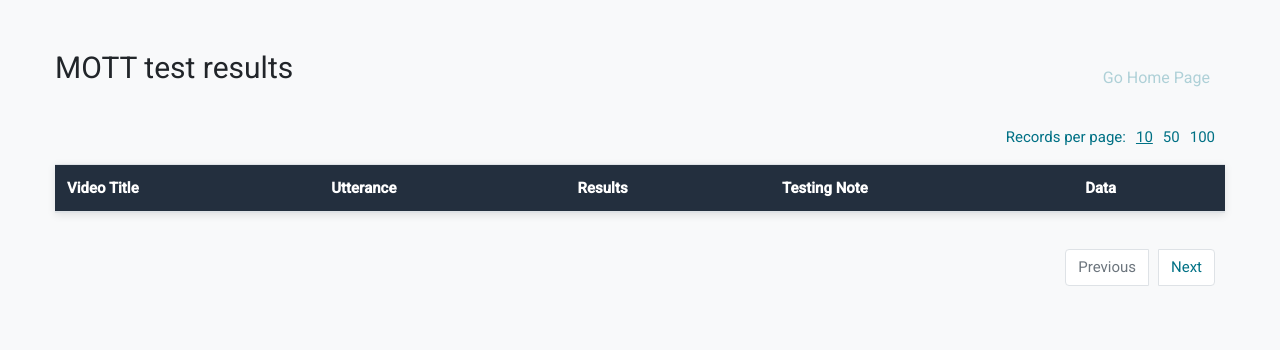
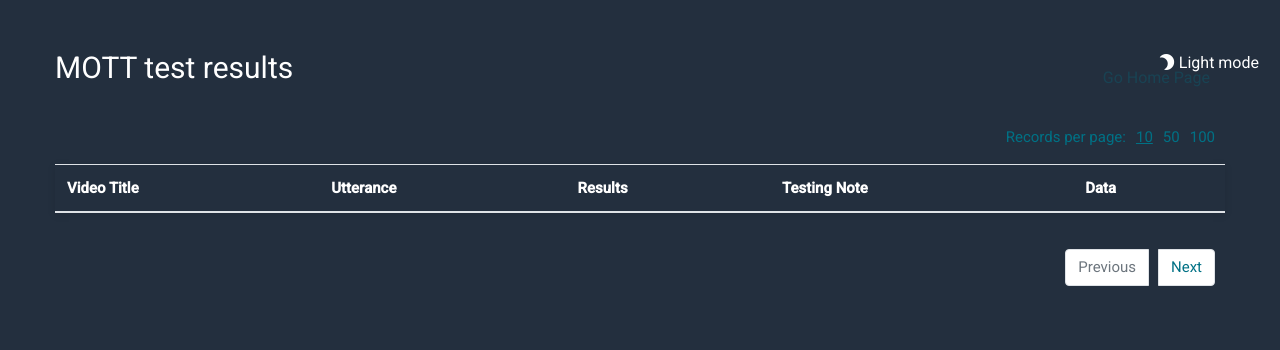
Before and after one commit to chy34hello/OneStopMott, a Flask app: page /search in a window 1280 px wide. Shown: the top 350 px of the page. Run offline with Flask 2, Linux system fonts and the light colour scheme; data that the repository does not hold is empty; some libraries are stand-ins or nearby versions.

Commit message:
More Function added

```diff
--- a/app.py
+++ b/app.py
@@ -1,9 +1,10 @@
 import math
 import sys
-from flask import Flask, render_template, request
+from flask import Flask, render_template, request, session
 from flaskext.mysql import MySQL
 
 app = Flask(__name__)
+app.secret_key = 'MottInProgress'
 
 # Configure MySQL connection
 app.config['MYSQL_DATABASE_HOST'] = 'localhost'
@@ -23,17 +24,38 @@
     cur.close()
     return render_template('index.html', dates=dates)
 
-@app.route('/search_by_date', methods=['POST'])
+@app.route('/search_by_date', methods=['POST', 'GET'])
 def search_by_date():
     try:
-        selected_date = request.form['date']
+        if request.method == 'POST':
+            selected_date = request.form['date']
+            failed_test_cases = request.form.get('failed_test_cases') == '1'
+            session['selected_date'] = selected_date
+            session['failed_test_cases'] = failed_test_cases
+        else:
+            selected_date = session.get('selected_date', None)
+            failed_test_cases = session.get('failed_test_cases', False)
+
+        page = request.args.get('page', 1, type=int)
+        per_page = request.args.get('per_page', 10, type=int)
+        offset = (page - 1) * per_page
         conn = mysql.connect()
         cur = conn.cursor()
-        query = "SELECT videoTitle, utterance, result, testingNote, date FROM testHistory WHERE date = %s"
+        if failed_test_cases:
+            query = "SELECT videoTitle, utterance, result, testingNote, date FROM testHistory WHERE date = %s AND LOWER(result) = 'fail'"
+        else:
+            query = "SELECT videoTitle, utterance, result, testingNote, date FROM testHistory WHERE date = %s"
         cur.execute(query, (selected_date,))
         results = cur.fetchall()
         cur.close()
-        return render_template('results.html', results=results, total_pages=1, current_page=1, per_page=len(results))
+        cur = conn.cursor()
+        total_records = len(results)
+        total_pages = math.ceil(total_records / per_page)
+        query = query + " LIMIT %s OFFSET %s"
+        cur.execute(query, (selected_date, per_page, offset))
+        results = cur.fetchall()
+        cur.close()
+        return render_template('results.html', results=results, total_pages=total_pages, current_page=page, per_page=per_page)
     except Exception as e:
         print(f"Error: {e}", file=sys.stderr)
         return f"An error occurred: {e}", 500
@@ -54,7 +76,6 @@
         cur.execute(query)
         results = cur.fetchall()
         cur.close()
-
         total_pages = math.ceil(total_records / per_page)
 
         return render_template('results.html', results=results, total_pages=total_pages, current_page=page, per_page=per_page)
@@ -62,20 +83,35 @@
         print(f"Error: {e}", file=sys.stderr)
         return f"An error occurred: {e}", 500
 
-@app.route('/search_by_keyword', methods=['POST'])
+@app.route('/search_by_keyword', methods=['POST', 'GET'])
 def search_by_keyword():
     try:
-        keyword = request.form['keyword']
+        if request.method == 'POST':
+            keyword = request.form['keyword']
+            session['keyword'] = keyword
+        else:
+            keyword = session.get('keyword', None)
+            if keyword is None:
+                return "No keyword provided.", 400
+
+        page = request.args.get('page', 1, type=int)
+        per_page = request.args.get('per_page', 10, type=int)
+        offset = (page - 1) * per_page
         conn = mysql.connect()
         cur = conn.cursor()
-        query = "SELECT videoTitle, utterance, result, testingNote, date FROM testHistory WHERE LOWER(videoTitle) LIKE %s"
+        query = "SELECT COUNT(*) FROM testHistory WHERE LOWER(videoTitle) LIKE %s"
         cur.execute(query, (f'%{keyword.lower()}%',))
+        total_records = cur.fetchone()[0]
+        query = "SELECT videoTitle, utterance, result, testingNote, date FROM testHistory WHERE LOWER(videoTitle) LIKE %s LIMIT %s OFFSET %s"
+        cur.execute(query, (f'%{keyword.lower()}%', per_page, offset))
         results = cur.fetchall()
         cur.close()
-        return render_template('results.html', results=results, total_pages=1, current_page=1, per_page=len(results))
+        total_pages = math.ceil(total_records / per_page)
+        return render_template('results.html', results=results, total_pages=total_pages, current_page=page, per_page=per_page)
     except Exception as e:
         print(f"Error: {e}", file=sys.stderr)
         return f"An error occurred: {e}", 500
 
+
 if __name__ == '__main__':
     app.run(debug=True)
--- a/templates/results.html
+++ b/templates/results.html
@@ -8,10 +8,39 @@
     <link rel="preconnect" href="https://fonts.gstatic.com" crossorigin>
     <link href="https://fonts.googleapis.com/css2?family=Roboto:wght@400;500&display=swap" rel="stylesheet">
     <link rel="stylesheet" href="https://maxcdn.bootstrapcdn.com/bootstrap/4.5.2/css/bootstrap.min.css">
+    <link rel="stylesheet" href="https://cdnjs.cloudflare.com/ajax/libs/font-awesome/5.15.3/css/all.min.css" integrity="sha512-QyN5+5Ko4Pv4x4lm/57Z38KFFTD/lu6fHUS8hJlDmEnCmRlHkUvJ8Wn3qKZ/f6UdK9+oN59DvMc1Ymm3gJ3Mw==" crossorigin="anonymous" referrerpolicy="no-referrer" />
+
     <style>
+ :root {
+  --main-bg-color: #f8f9fa;
+  --main-text-color: #212529;
+  --header-bg-color: #232f3e;
+  --header-text-color: #fff;
+  --table-row-hover-bg-color: #f2f2f2;
+  --table-row-even-bg-color: #fff;
+  --table-row-odd-bg-color: #f8f9fa;
+  --table-row-text-color: #333333;
+}
+
+[data-theme="dark"] {
+  --main-bg-color: #232f3e;
+  --main-text-color: #fff;
+  --header-bg-color: #303030;
+  --header-text-color: #f8f9fa;
+  --table-row-hover-bg-color: #3c3c3c;
+  --table-row-even-bg-color: #3c3c3c;
+  --table-row-odd-bg-color: #232f3e;
+  --table-row-text-color: #007185;
+}
+
+[data-theme="dark"] #theme-switcher i {
+  transform: rotate(180deg);
+}
+
 body {
   font-family: 'Roboto', sans-serif;
-            background-color: #f8f9fa;
+  background-color: var(--main-bg-color);
+  color: var(--main-text-color);
 }
 
 .container {
@@ -97,11 +138,24 @@
 }
 
     </style>
+    <script>
+        document.addEventListener('DOMContentLoaded', function () {
+            const themeSwitcher = document.getElementById('theme-switcher');
+            themeSwitcher.addEventListener('click', function () {
+                const currentTheme = document.documentElement.getAttribute('data-theme');
+                const newTheme = currentTheme === 'dark' ? 'light' : 'dark';
+                document.documentElement.setAttribute('data-theme', newTheme);
+                themeSwitcher.innerText = newTheme === 'dark' ? 'Light mode' : 'Dark mode';
+            });
+        });
+    </script>
+
 </head>
 <body>
     <div class="container">
         <div class="header">
             <h1>MOTT test results</h1>
+            <button id="theme-switcher" style="position: absolute; top: 50px; right: 15px; background: none; border: none; color: inherit; font-family: inherit; font-size: 16px; cursor: pointer;"><i class="fas fa-moon"></i> Light mode</button>
         </div>
 
         <a href="/" class="home-link">Go Home Page</a>
```
Also changed, not shown: other parts of templates/results.html (+17 -5 lines), templates/index.html (+20 -6 lines). Lines whose indentation alone changed are shown as unchanged.
